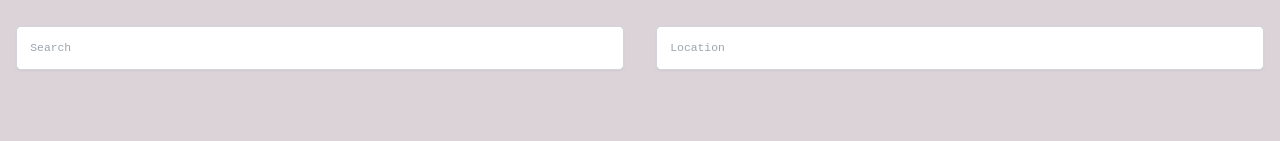
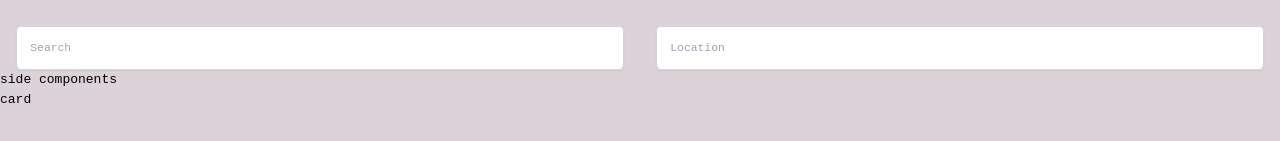
Before and after one commit to ValentinaValverde/wireloop_design, a React (Vite) app: page / in a window 1280 px wide. Shown: the part 351-492 px from the top of the page. Built offline with nearby package versions, Linux system fonts and the light colour scheme.

Commit message:
Created components for the main view.

```diff
--- a/src/App.jsx
+++ b/src/App.jsx
@@ -1,6 +1,7 @@
 import Header from "./components/Header";
 import SplashPage from "./components/SplashPage";
 import Input from "./components/Input";
+import MainView from "./components/MainView";
 
 function App() {
   return (
@@ -8,6 +9,7 @@ function App() {
       <Header />
       <SplashPage />
       <Input />
+      <MainView />
     </>
   );
 }
--- /dev/null
+++ b/src/components/Cards.jsx
@@ -0,0 +1,9 @@
+// this will be imported to MainView
+
+export default function Card() {
+  return (
+    <>
+      <p>card</p>
+    </>
+  );
+}
--- /dev/null
+++ b/src/components/MainView.jsx
@@ -0,0 +1,13 @@
+import Card from "./Cards";
+import SideComponents from "./SideComponents";
+
+export default function MainView() {
+  return (
+    <>
+      <div>
+        <SideComponents />
+        <Card />
+      </div>
+    </>
+  );
+}
--- /dev/null
+++ b/src/components/SideComponents.jsx
@@ -0,0 +1,9 @@
+// this will be imported to MainView
+
+export default function SideComponents() {
+  return (
+    <>
+      <p>side components</p>
+    </>
+  );
+}
```
